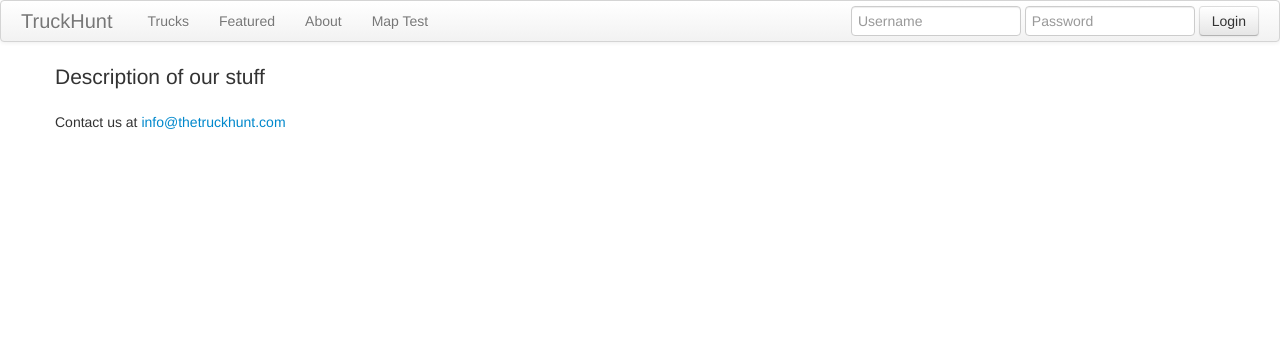
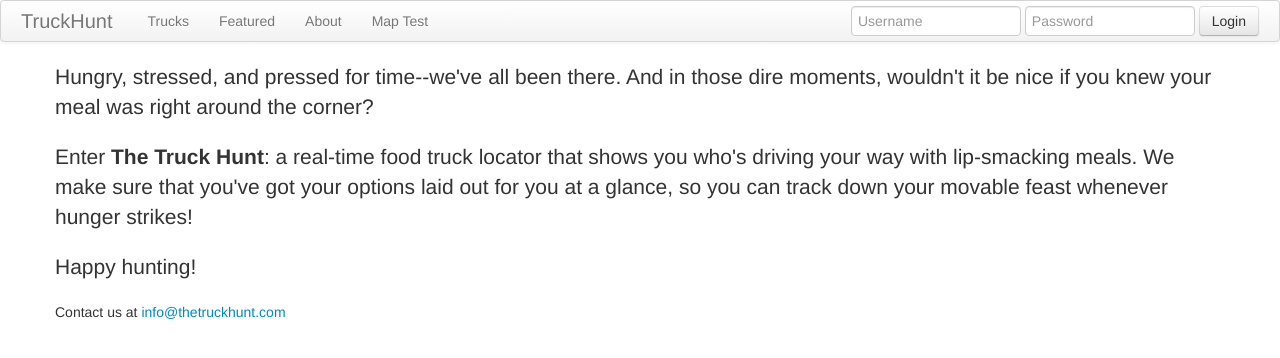
Before and after one commit to wverne/truckhunt, a Django app: page /about/ in a window 1280 px wide. Shown: the top 358 px of the page. Run offline with Django 3.2, Linux system fonts and the light colour scheme; some libraries are stand-ins or nearby versions.

Commit message:
about page updated

```diff
--- a/templates/about.html
+++ b/templates/about.html
@@ -7,7 +7,19 @@
 {% block content %}
 <div class="container">
   <p class="lead">
-    Description of our stuff
+    Hungry, stressed, and pressed for time--we've all been there.
+    And in those dire moments, wouldn't it be nice if you knew your
+    meal was right around the corner?
+  </p>
+  <p class="lead">
+    Enter <strong>The Truck Hunt</strong>: a real-time food truck
+    locator that shows you who's driving your way with lip-smacking
+    meals. We make sure that you've got your options laid out for
+    you at a glance, so you can track down your movable feast whenever
+    hunger strikes!
+  </p>
+  <p class="lead">
+    Happy hunting!
   </p>
   <p>
   Contact us at <a href="mailto:info@thetruckhunt.com">info@thetruckhunt.com</a>
```
